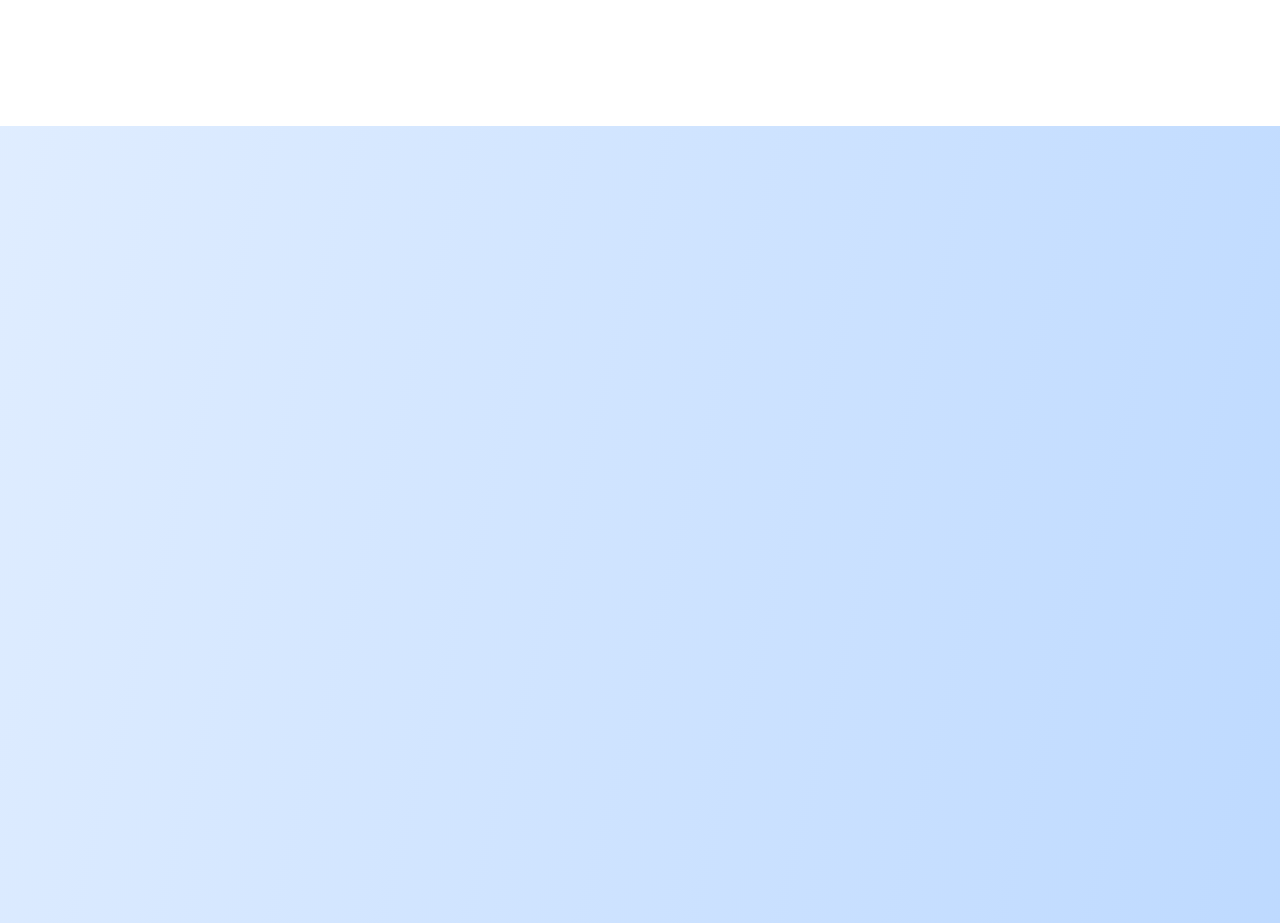
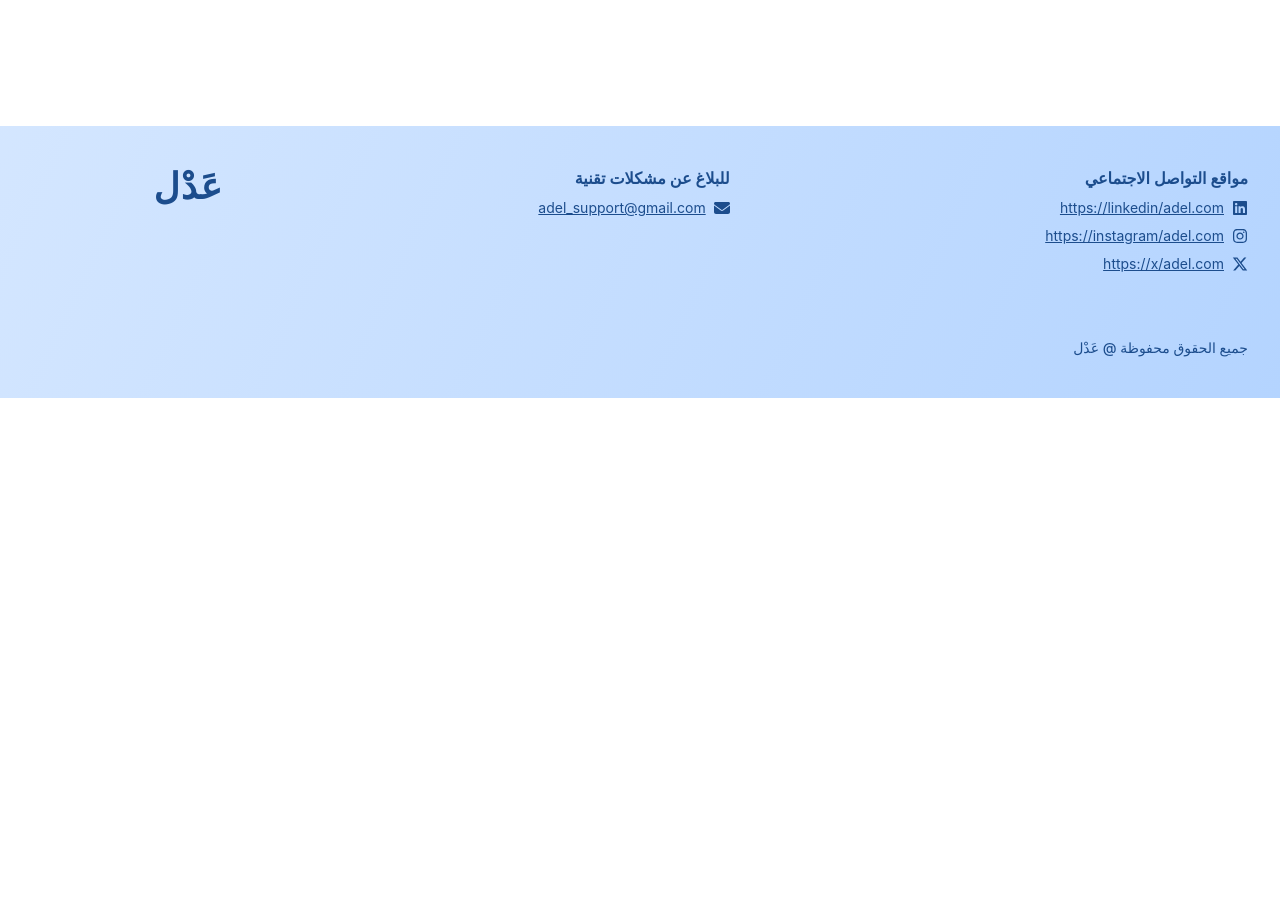
Before and after one commit to mH232/-, a React (Vite) app: page / in a window 1280 px wide. Shown: the part 2363-3286 px from the top of the page. After the commit the page ends 2761 px from the top, so only its background shows below. Built offline with nearby package versions, Linux system fonts and the light colour scheme; no server answers; the database is empty.

Commit message:
Landing page is done

```diff
--- a/package.json
+++ b/package.json
@@ -14,8 +14,10 @@
     "@tailwindcss/vite": "^4.3.3",
     "firebase": "^12.16.0",
     "gsap": "^3.15.0",
+    "lucide-react": "^1.28.0",
     "react": "^19.2.7",
     "react-dom": "^19.2.7",
+    "react-icons": "^5.7.0",
     "react-responsive": "^10.0.1",
     "react-router-dom": "^7.11.0",
     "tailwindcss": "^4.3.3"
--- a/src/App.jsx
+++ b/src/App.jsx
@@ -5,15 +5,11 @@ gsap.registerPlugin(ScrollTrigger, SplitText);
 import { Routes, Route } from "react-router-dom";
 import Home from "./pages/Home";
 import Login from "./pages/Login";
-// Components
-import Header from "./Components/Header";
-import Hero from "./Components/Hero";
-import { Services } from "./Components/Services";
 
 function App() {
   return (
     // bg-linear-to-br from-[#EEF5FF] to-[#B4D4FF]
-    <div className="h-[5000px] ">
+    <div className="">
       <Routes>
         <Route path="/" element={<Home />} />
         <Route path="/login" element={<Login />} />
--- /dev/null
+++ b/src/Components/Footer.jsx
@@ -0,0 +1,62 @@
+import {
+  FaEnvelope,
+  FaLinkedin,
+  FaInstagram,
+  FaXTwitter,
+} from "react-icons/fa6";
+
+function Footer() {
+  return (
+    <footer className="w-full text-main px-8 py-10 font-sans">
+      <div className="w-[90%] flex flex-row-reverse justify-between items-start mb-12">
+        <div className="text-4xl font-bold tracking-wide">عَدْل</div>
+
+        <div className="flex flex-col items-start gap-2 text-right">
+          <h3 className="text-base font-semibold">للبلاغ عن مشكلات تقنية</h3>
+          <a
+            href="mailto:adel_support@gmail.com"
+            className="flex items-center gap-2 text-sm underline hover:opacity-80 transition-opacity"
+          >
+            <FaEnvelope className="w-4 h-4 text-main" />
+            <span>adel_support@gmail.com</span>
+          </a>
+        </div>
+
+        <div className="flex flex-col items-start gap-2 text-right">
+          <h3 className="text-base font-semibold">مواقع التواصل الاجتماعي</h3>
+          <div className="flex flex-col gap-2">
+            <a
+              href="https://linkedin/adel.com"
+              className="flex items-center gap-2 text-sm underline hover:opacity-80 transition-opacity"
+            >
+              <FaLinkedin className="w-4 h-4 text-main" />
+              <span>https://linkedin/adel.com</span>
+            </a>
+
+            <a
+              href="https://instagram/adel.com"
+              className="flex items-center gap-2 text-sm underline hover:opacity-80 transition-opacity"
+            >
+              <FaInstagram className="w-4 h-4 text-main" />
+              <span>https://instagram/adel.com</span>
+            </a>
+
+            <a
+              href="https://x/adel.com"
+              className="flex items-center gap-2 text-sm underline hover:opacity-80 transition-opacity"
+            >
+              <FaXTwitter className="w-4 h-4 text-main" />
+              <span>https://x/adel.com</span>
+            </a>
+          </div>
+        </div>
+      </div>
+
+      <div className="text-right text-sm font-medium pt-4">
+        <p>جميع الحقوق محفوظة @ عَدْل</p>
+      </div>
+    </footer>
+  );
+}
+
+export default Footer;
--- a/src/pages/Home.jsx
+++ b/src/pages/Home.jsx
@@ -2,14 +2,15 @@ import Header from "../Components/Header";
 import Hero from "../Components/Hero";
 import { Services } from "../Components/Services";
 import Contact from "../Components/Contact";
-
+import Footer from "../Components/Footer";
 function Home() {
   return (
-    <div className="h-[5000px] bg-linear-to-br from-[#EEF5FF] to-[#B4D4FF]">
+    <div className="bg-linear-to-br from-[#EEF5FF] to-[#B4D4FF]">
       <Header />
       <Hero />
       <Services />
       <Contact />
+      <Footer />
     </div>
   );
 }
```
Also changed, not shown: 1 other file (tests, documents, lock files or other folders).
